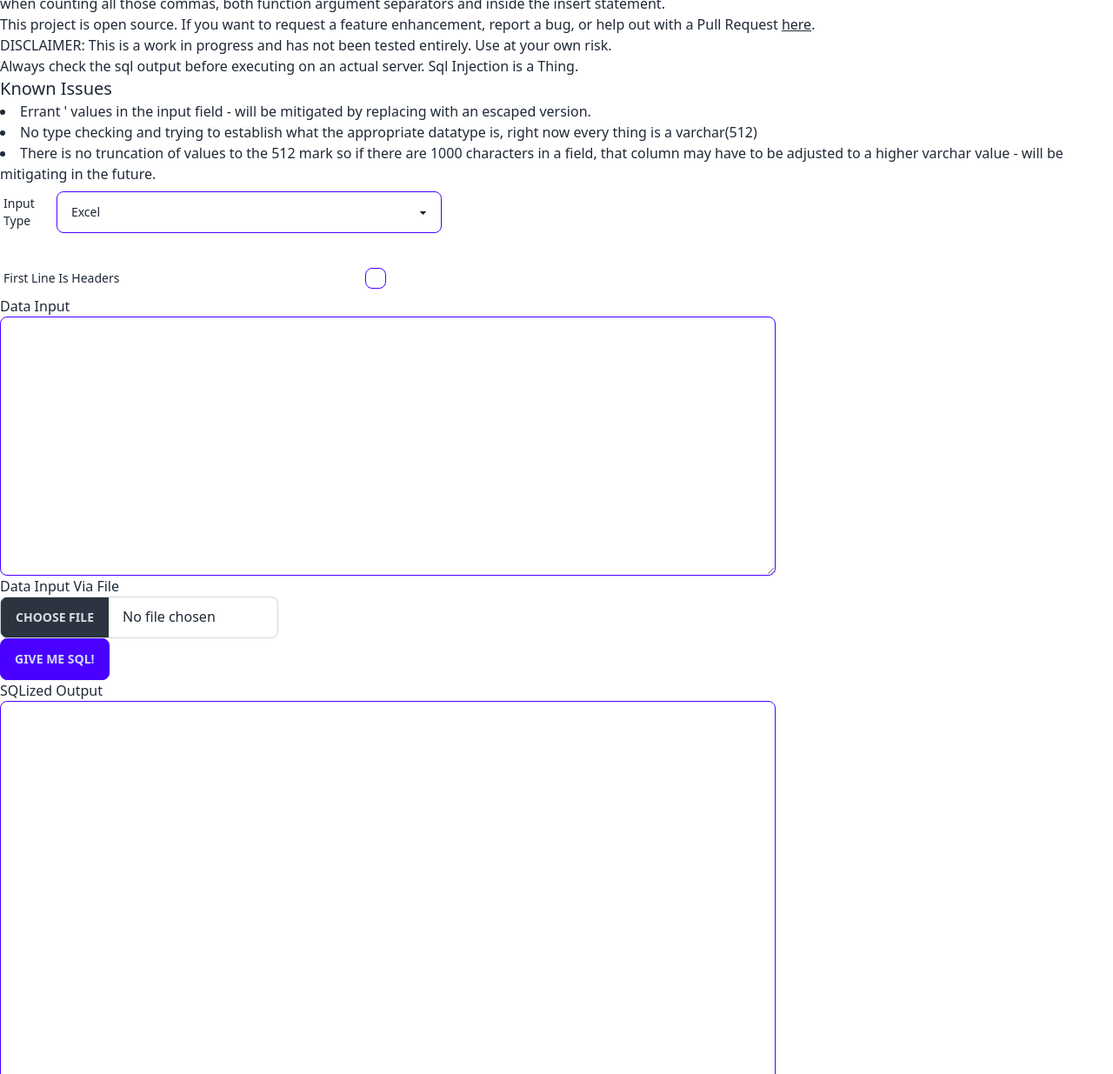
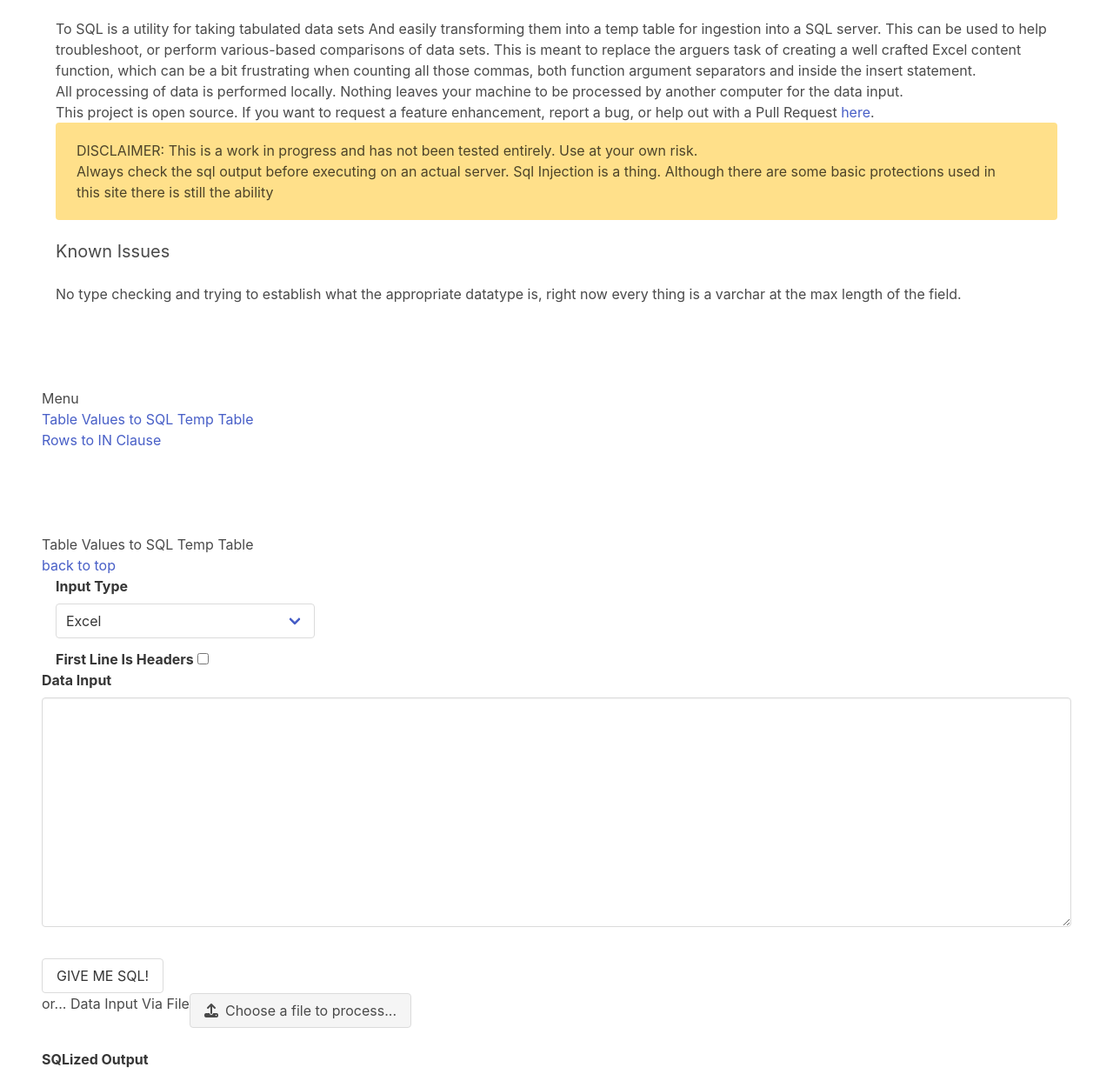
Before and after one commit to kstolte/toSql, a plain HTML site: page assets/index.html in a window 1280 px wide. Shown: the part 116-1351 px from the top of the page at 87% size. Drawn offline with nearby package versions, Linux system fonts and the light colour scheme; no server answers.

Commit message:
style: converted style to bulma
added footer and font awesome resources.

```diff
--- a/assets/index.html
+++ b/assets/index.html
@@ -1,10 +1,18 @@
+<!DOCTYPE html>
 <html>
-
   <head>
     <meta charset="utf-8" />
-  <link href="https://cdn.jsdelivr.net/npm/daisyui@4.4.19/dist/full.min.css" rel="stylesheet" type="text/css" />
-  <script src="https://cdn.tailwindcss.com"></script>
+    <meta name="viewport" content="width=device-width, initial-scale=1" />
 
+    <link
+      rel="stylesheet"
+      href="https://cdn.jsdelivr.net/npm/bulma@0.9.4/css/bulma.min.css"
+    />
+    <link
+      rel="stylesheet"
+      href="https://kit.fontawesome.com/6ac4418141.css"
+      crossorigin="anonymous"
+    />
     <script src="wasm_exec.js"></script>
     <script>
       const go = new Go();
@@ -19,10 +27,11 @@
   </head>
 
   <body>
-  <div>
-    <h1 class="text-2xl">To SQL</h1>
-    <h2 class="text-xl">About</h2>
-    <p class="text-base">
+    <section class="section">
+      <div class="container">
+        <h1 class="title">To SQL</h1>
+        <h2 class="subtitle">About</h2>
+        <p>
           To SQL is a utility for taking tabulated data sets And easily
           transforming them into a temp table for ingestion into a SQL server.
           This can be used to help troubleshoot, or perform various-based
@@ -32,40 +41,52 @@
           separators and inside the insert statement.
         </p>
         <p>
+          All processing of data is performed locally. Nothing leaves your
+          machine to be processed by another computer for the data input.
+        </p>
+        <p>
           This project is open source. If you want to request a feature
           enhancement, report a bug, or help out with a Pull Request
           <a class="link" href="https://github.com/kstolte/toSql">here</a>.
         </p>
-    <p class="text-base">
-      DISCLAIMER: This is a work in progress and has not been tested entirely.
-      Use at your own risk.
+        <div class="notification is-warning">
+          <p>
+            DISCLAIMER: This is a work in progress and has not been tested
+            entirely. Use at your own risk.
           </p>
-    <p class="text-base">
-      Always check the sql output before executing on an actual server. Sql
-      Injection is a Thing.
+          <p>
+            Always check the sql output before executing on an actual server.
+            Sql Injection is a thing. Although there are some basic protections
+            used in this site there is still the ability
           </p>
-    <h2 class="text-xl">Known Issues</h2>
-    <ul class="list-disc list-inside">
+        </div>
+        <h2 class="subtitle">Known Issues</h2>
+        <ul>
           <li>
-        Errant &apos; values in the input field - will be mitigated by
-        replacing with an escaped version.
-      </li>
-      <li>
-        No type checking and trying to establish what the appropriate datatype
-        is, right now every thing is a varchar(512)
-      </li>
-      <li>
-        There is no truncation of values to the 512 mark so if there are 1000
-        characters in a field, that column may have to be adjusted to a higher
-        varchar value - will be mitigating in the future.
+            No type checking and trying to establish what the appropriate
+            datatype is, right now every thing is a varchar at the max length of
+            the field.
           </li>
         </ul>
       </div>
-  <div>
-    <div class="form-control">
-      <label for="inputType" class="label max-w-lg">
+    </section>
+    <section class="section" id="toc">
+      <h3>Menu</h3>
+      <ul>
+        <li><a href="#tableToSQL">Table Values to SQL Temp Table</a></li>
+        <li><a href="#rowsToInClause">Rows to IN Clause</a></li>
+      </ul>
+    </section>
+    <section class="section" id="tableToSQL">
+      <h3>Table Values to SQL Temp Table</h3>
+      <a href="#toc">back to top</a>
+      <div class="container">
+        <div class="field">
+          <label for="inputType" class="label">
             <span class="label-text">Input Type</span>
-        <select id="inputType" name="inputType" class="select select-primary w-full max-w-md">
+          </label>
+          <div class="select">
+            <select id="inputType" name="inputType">
               <option value="excel">Excel</option>
               <option value="sheets">Google Sheets</option>
               <option value="numbers">Numbers</option>
@@ -73,35 +94,105 @@
               <option value="tsv">Tab Separated Values (TSV)</option>
               <option value="scsv">SemiColon Separated Values</option>
             </select>
-      </label>
-      <br />
+          </div>
+        </div>
 
-      <label class="label max-w-md" for="chkHeaders">
-        <span class="label-text">First Line Is Headers</span>
-        <input class="checkbox checkbox-primary" id="chkHeaders" name="chkHeaders" type="checkbox" />
+        <div class="field">
+          <div class="control">
+            <label class="label" for="chkHeaders"
+              >First Line Is Headers
+              <input type="checkbox" id="chkHeaders" name="chkHeaders" />
             </label>
           </div>
         </div>
+      </div>
 
-  <label for="textdatainput">Data Input</label><br />
-  <textarea id="textdatainput" name="textdatainput" cols="100" rows="10" class="textarea textarea-primary font-mono"
-    spellcheck="false"></textarea>
+      <div class="field">
+        <label class="label" for="textdatainput">Data Input</label>
+        <div class="control">
+          <textarea
+            id="textdatainput"
+            name="textdatainput"
+            cols="100"
+            rows="10"
+            class="textarea"
+            spellcheck="false"
+          ></textarea>
+        </div>
+      </div>
       <br />
-  <label for="fileInput">Data Input Via File</label><br />
-  <input type="file" id="fileInput" class="file-input file-input-bordered w-full max-w-xs"
-    accept="text/csv,tab-separated-values" />
-  <br />
-  <button class="btn btn-primary" id="button" name="button"
-    onclick="processTextDataInput(textdatainput.value, inputType.value, chkHeaders.checked)">
+      <button
+        class="button"
+        id="processDataInputField"
+        name="processDataInputField"
+        onclick="processTextDataInput(textdatainput.value, inputType.value, chkHeaders.checked)"
+      >
         GIVE ME SQL!
       </button>
+      <div class="file">
+        <label class="file-label">
+          or... Data Input Via File
+          <input
+            class="file-input"
+            type="file"
+            name="resume"
+            id="fileInput"
+            class="file-input"
+            accept="text/csv,tab-separated-values"
+          />
+          <span class="file-cta">
+            <span class="file-icon">
+              <i class="fas fa-upload"></i>
+            </span>
+            <span class="file-label"> Choose a file to process... </span>
+          </span>
+        </label>
+      </div>
+
       <br />
-  <label for="sqlOutput">SQLized Output</label><br />
-  <textarea id="sqlOutput" name="sqlOutput" cols="100" rows="20" class="textarea textarea-primary font-mono"
-    spellcheck="false"></textarea>
-  <button class="btn btn-primary" id="button" name="button" onclick="copyBtn()">
+      <div class="field">
+        <label class="label" for="sqlOutput">SQLized Output</label>
+        <div class="control">
+          <textarea
+            id="sqlOutput"
+            name="sqlOutput"
+            cols="100"
+            rows="20"
+            class="textarea font-mono"
+            spellcheck="false"
+          ></textarea>
+        </div>
+      </div>
+      <button
+        class="button"
+        id="copyResults"
+        name="copyResults"
+        onclick="copyBtn()"
+      >
         Copy Results
       </button>
+    </section>
+    <footer class="footer">
+      <div class="content has-text-centered">
+        <p>
+          <strong>* to SQL</strong> by
+          <a href="https://keithstolte.io">Keith Stolte</a>. The source code is
+          licensed
+          <a href="http://opensource.org/licenses/mit-license.php">MIT</a>. The
+          website content is licensed
+          <a href="http://creativecommons.org/licenses/by-nc-sa/4.0/"
+            >CC BY NC SA 4.0</a
+          >.
+        </p>
+        <p>
+          <span class="is-light">Version 0.1.0</span>
+          <a href="https://github.com/kstolte/toSql">
+            <i class="fa-brands fa-github"></i>
+            Source Code
+          </a>
+        </p>
+      </div>
+    </footer>
   </body>
   <script>
     var processTextDataInput = function (input, inputType, hasHeaders) {
@@ -125,8 +216,6 @@
 
       // Copy the text inside the text field
       navigator.clipboard.writeText(copyText.value);
-
     };
   </script>
-
 </html>
```
Lines whose indentation alone changed are shown as unchanged.
